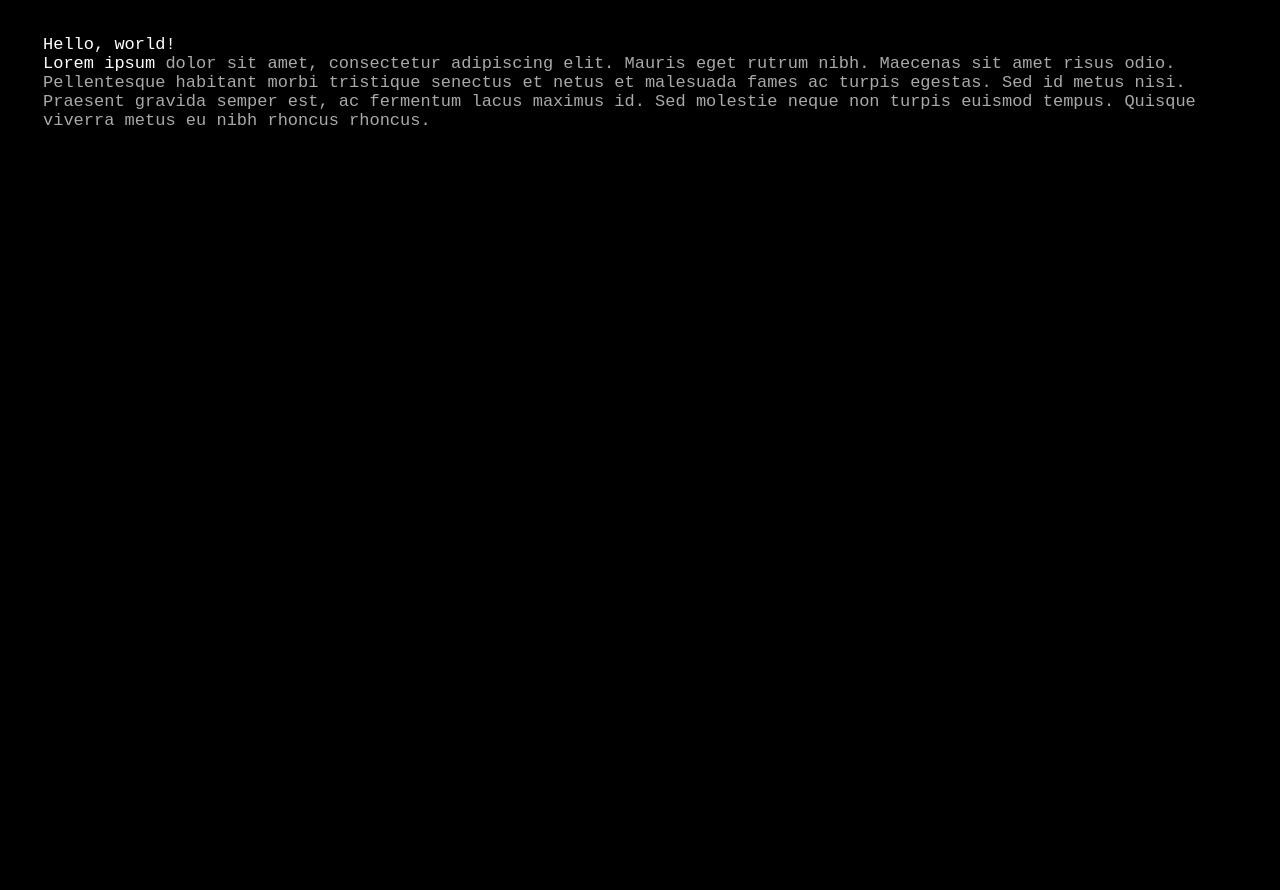
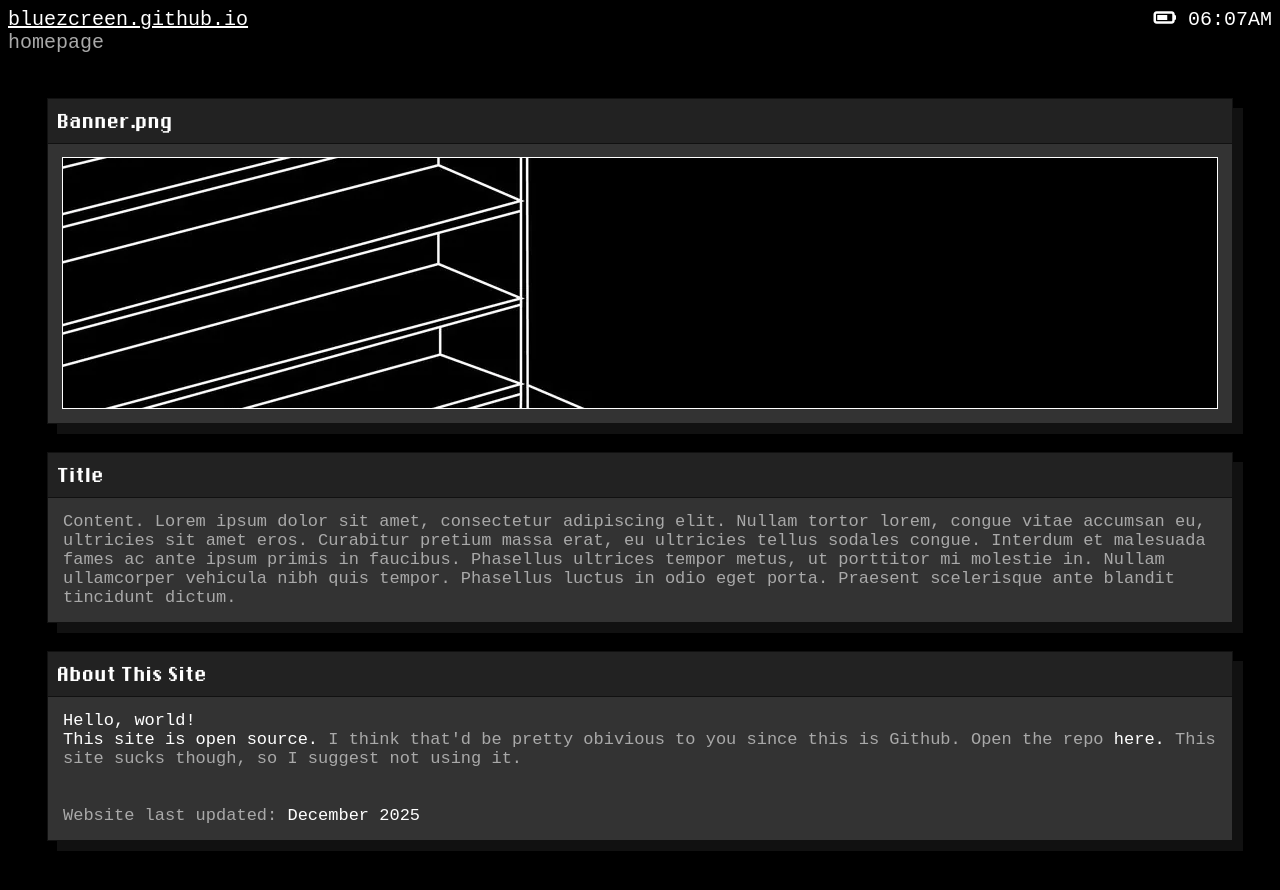
Before and after one commit to bluezcreen/bluezcreen.github.io, a plain HTML site: page about.html in a window 1280 px wide. Drawn offline with nearby package versions, Linux system fonts and the light colour scheme; a web font is replaced by a local one.

Commit message:
half-finished the about page

```diff
--- a/about.html
+++ b/about.html
@@ -6,15 +6,81 @@
   <title>whoami</title>
   <meta name="viewport" content="width=device-width, initial-scale=1.0">
   <link rel="stylesheet" href="style.css">
+  <link rel="stylesheet" href="https://cdnjs.cloudflare.com/ajax/libs/font-awesome/6.5.0/css/all.min.css">
+
 </head>
 <body>
   <iframe src="visuals/rain/dist/index.html" id="bg"></iframe>
 
+
+  <nav class="navbar">
+    <div><a href="index.html">bluezcreen.github.io</a></div>
+    <div><i class="fa-solid fa-battery-three-quarters"></i>
+      06:07AM
+    </div>
+  </nav>
+  <nav style="text-align: left; font-size: 20px;">
+  homepage
+  </nav>
+
   <!-- where the site actually sits-->
-  <main id="content" style="height: 800px;">
-    <strong>Hello, world!</strong>
-    <br>
-    <strong>Lorem ipsum</strong> dolor sit amet, consectetur adipiscing elit. Mauris eget rutrum nibh. Maecenas sit amet risus odio. Pellentesque habitant morbi tristique senectus et netus et malesuada fames ac turpis egestas. Sed id metus nisi. Praesent gravida semper est, ac fermentum lacus maximus id. Sed molestie neque non turpis euismod tempus. Quisque viverra metus eu nibh rhoncus rhoncus.
+  <main id="content">
+
+    <!--BASIC STRUCTURE FOR WINDOW ELEMENT
+    <div class="window">
+      <nav class="wbar">Title</nav>
+      <div class="wctitle">Content Title</div>
+      <main class="wcontent">
+        Content
+      </main>
+    </div>
+    -->
+
+    <div class="window">
+      <nav class="wbar">Banner.png</nav>
+      <main class="wcontent" style="padding: 10px;">
+        <div class="banner"></div>
+      </main>
+    </div>
+
+    <article class="window">
+      <nav class="wbar">Title</nav>
+      <main class="wcontent">
+        <section class="wtext">
+        Content. Lorem ipsum dolor sit amet, consectetur adipiscing elit. Nullam tortor lorem, congue vitae accumsan eu, ultricies sit amet eros.
+        Curabitur pretium massa erat, eu ultricies tellus
+          sodales congue. Interdum et malesuada fames ac
+          ante ipsum primis in faucibus. Phasellus ultrices
+          tempor metus, ut porttitor mi molestie in. Nullam
+          ullamcorper vehicula nibh quis tempor.
+          Phasellus luctus in odio eget porta.
+          Praesent scelerisque ante blandit tincidunt dictum.
+        </section>
+      </main>
+    </article>
+
+    <article class="window">
+      <nav class="wbar">About This Site</nav>
+      <main class="wcontent">
+        <section class="wtext">
+            <strong>Hello, world!</strong>
+            <br>
+            <strong>This site is open source.</strong>
+            I think that'd be pretty obivious to you since this is Github.
+            Open the repo <strong>here.</strong>
+            This site sucks though, so I suggest not using it.<br><br>
+            <br>
+            Website last updated: <strong>December 2025</strong>
+        </section>
+      </main>
+    </article>
+
+
+
+
+
+
+
   </main>
 </body>
 </html>
--- a/style.css
+++ b/style.css
@@ -2,6 +2,11 @@
   font-family: "SNNM";
   src: url("visuals/fonts/Shinonome.ttf") format("truetype");
   font-display: swap;
+}
+
+@font-face {
+  font-family: "Chicago";
+  src: url("visuals/fonts/chicago.woff2");
 }
 
 body {
@@ -21,7 +26,8 @@ strong {
 }
 
 #home {
-  width: 450px;
+  height: 350px;
+  margin-top: 20vh;
   aspect-ratio: 1 / 1;
   background-image: url('visuals/imgs/room.png');
   background-size: cover;
@@ -30,11 +36,10 @@ strong {
 
   outline: 2px double #F7F7F7;
   padding: 15px;
-  margin-top: 20vh;
 
   display: flex;
   flex-direction: column;
-  justify-content: space-between;   /* pushes main to top, footer to bottom */
+  justify-content: space-between;
   text-align: right;
 }
 
@@ -45,7 +50,7 @@ strong {
   height: 100vh;
   border: none;
   z-index: -1;
-  pointer-events: none;   /* so it won't block clicks */
+  pointer-events: none;
 }
 
 #content {
@@ -53,9 +58,9 @@ strong {
   z-index: 1;
   background-color: rgba(0, 0, 0, .3);
 
-  margin: 30px;
+  margin: 35px;
+  margin-top: 10px;
   padding: 5px;
-  gap: 10px;
 }
 
 .header {
@@ -77,11 +82,11 @@ strong {
 }
 
 .blk {
-  background-color: #111111;
+  background-color: black;
 }
 
 #spam {
-  background-color: #111111;
+  background-color: black;
   display-items: inline-block;
   align-self: flex-end;
 }
@@ -100,3 +105,67 @@ strong {
   justify-content: center;
   align-items: center;
 }
+
+.banner {
+  max-width: 100%;
+  height: 250px;
+  background-image: url("visuals/imgs/bannerabout.jpg");
+  background-position: center;
+  background-repeat: no-repeat;
+  object-fit: block;
+
+  outline: 1px solid white;
+  margin: 5px;
+}
+
+
+/*about.html*/
+.navbar {
+  font-size: 20px;
+  color: white;
+
+  display: flex;
+  justify-content: space-between;
+  padding: 0;
+  margin: 0;
+}
+
+.window {
+  outline: 1px solid #111111;
+  margin-top: 30px;
+  margin-bottom: 30px;
+  filter: drop-shadow(10px 10px 0px #111111);
+}
+
+.wbar {
+  font-family: "Chicago";
+  font-size: 25px;
+  text-align: left;
+  font-weight: normal;
+  padding: 10px;
+  outline: 1px solid #111111;
+  background-color: #222222;
+  color: white;
+}
+
+.wcontent {
+  /*use padding on child content*/
+  background-color: #333333;
+}
+
+.wctitle {
+  /*must be a div*/
+  padding: 15px;
+  font-size: 30px;
+  text-align: center;
+  font-weight: bold;
+  color: white;
+  max-width: fit-content;
+  margin-left: auto;
+  margin-right: auto;
+
+}
+.wtext {
+  /*must be a div*/
+  padding: 15px;
+}
```
Also changed, not shown: 404.html (+2 -2 lines), index.html (+2 -2 lines), visuals/fonts/chicago.woff2 (added), visuals/imgs/bannerabout.jpg (added), visuals/imgs/room.png, visuals/imgs/room1.png (deleted).
